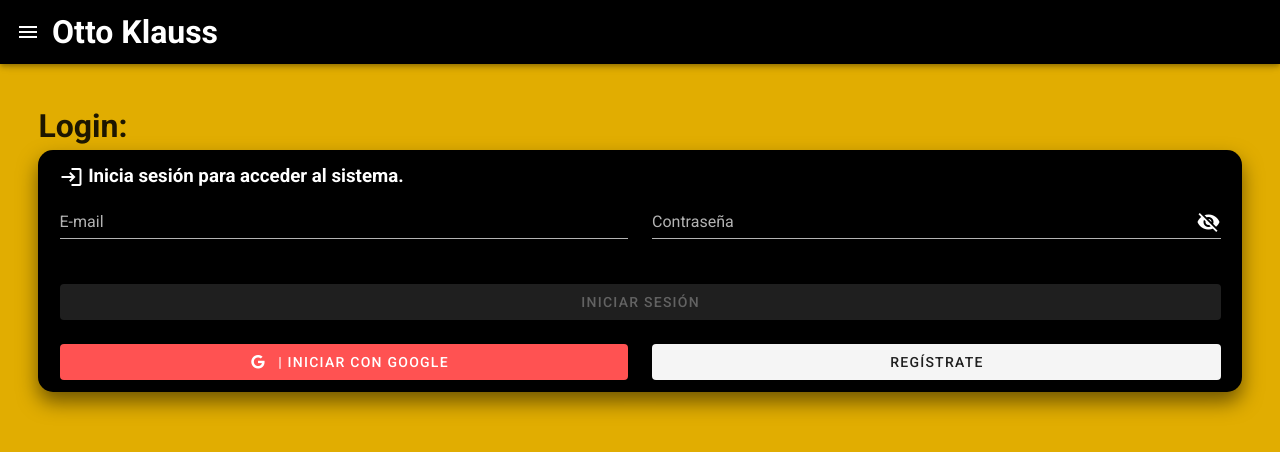
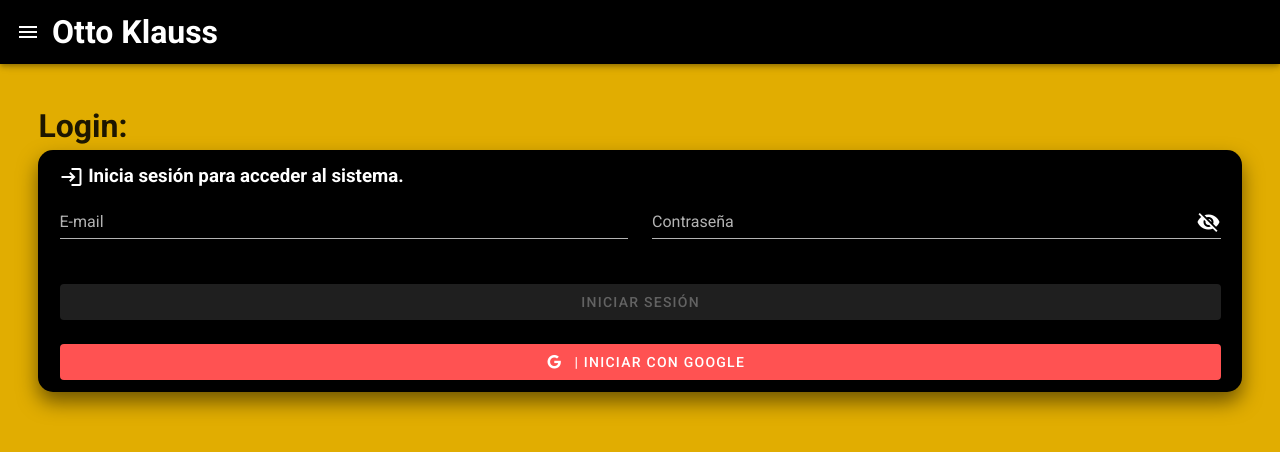
Before and after one commit to sebsegoso/OttoKlaussAPP, a Vue app: page /login in a window 1280 px wide. Shown: the top 452 px of the page. Built offline with nearby package versions, Linux system fonts and the light colour scheme; no server answers; the database is empty; what vue-sweetalert2 would draw is missing.

Commit message:
disable sign up and clear form

```diff
--- a/src/components/FormEdit.vue
+++ b/src/components/FormEdit.vue
@@ -21,9 +21,9 @@
 
         <v-card-actions>
             <v-spacer></v-spacer>
-            <v-btn color="warning" :disabled="disabledBoton" @click="clear()">
+            <!--<v-btn color="warning" :disabled="disabledBoton" @click="clear()">
                 Limpiar formulario
-            </v-btn>
+            </v-btn>-->
 
             <v-btn color="success" :disabled="disabledBoton" @click="agregarProducto()">
                 <v-icon>mdi-pencil</v-icon> Confirmar edición
--- a/src/views/Login.vue
+++ b/src/views/Login.vue
@@ -20,12 +20,12 @@
                 <v-col cols="12">
                     <v-btn class="boton" elevation="10" color="success" dark :disabled="disabledlogin" @click="signIn">Iniciar sesión</v-btn>
                 </v-col>
-                <v-col cols="12" sm="6">
+                <v-col cols="12">
                     <v-btn class="boton" elevation="5" color="error" @click="signInWithGoogle"><i class="fab fa-google"></i>| Iniciar con Google</v-btn>
                 </v-col>
-                <v-col cols="12" sm="6">
+                <!--<v-col cols="12" sm="6">
                     <v-btn class="boton" elevation="5">Regístrate</v-btn>
-                </v-col>
+                </v-col>-->
             </v-row>
         </v-container>
     </v-form>
```
Also changed, not shown: firebase.json (added), 1 other file (tests, documents, lock files or other folders).
